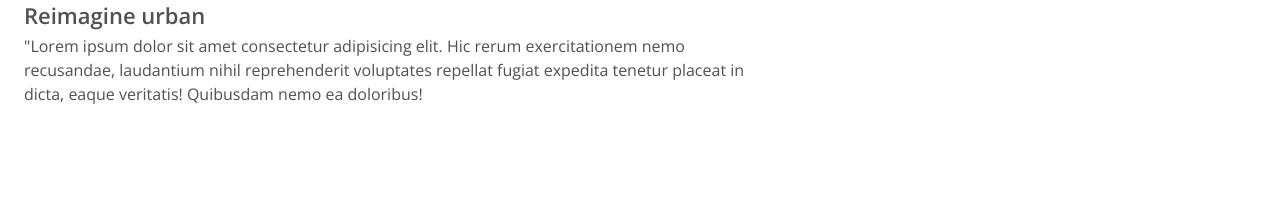
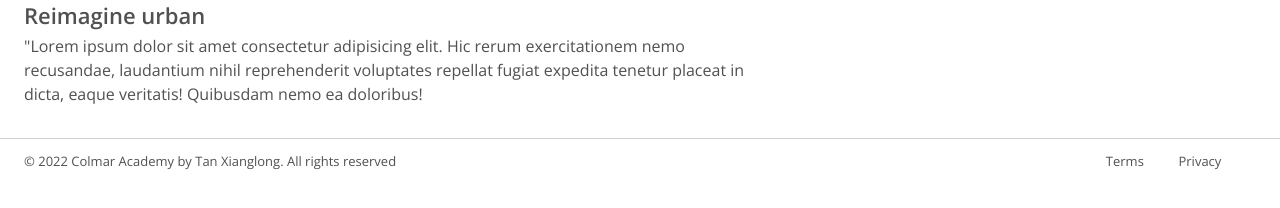
Before and after one commit to tan-xianglong/colmar-academy, a plain HTML site: page index.html in a window 1280 px wide. Shown: the part 2768-2976 px from the top of the page. Before the commit the page ends 2906 px from the top, so only its background shows below. Drawn offline with nearby package versions, Linux system fonts and the light colour scheme.

Commit message:
added footer mobile desktop

```diff
--- a/css/desktop.css
+++ b/css/desktop.css
@@ -296,3 +296,20 @@ p {
   line-height: 150%;
 }
 /* end of thesis section styling */
+/* start of footer styling */
+footer {
+  border-top: solid 1px lightgrey;
+  padding: 16px 24px 48px;
+  justify-content: space-between;
+}
+
+footer > div > p {
+  font-size: 13px;
+}
+
+#terms {
+  width: 15%;
+  justify-content: space-evenly;
+}
+
+/* end of footer styling */
--- a/css/mobile.css
+++ b/css/mobile.css
@@ -159,7 +159,9 @@
   }
   /* End of thesis section styling */
   /* start of footer styling */
-
+  #terms{
+    display: none;
+  }
   /* end of footer styling */
 }
 /* End of responsive styling settings */
--- a/index.html
+++ b/index.html
@@ -186,8 +186,12 @@
       </div>
     </section>
   </main>
-  <footer>
-
+  <footer class="flex">
+    <div><p>&copy 2022 Colmar Academy by Tan Xianglong. All rights reserved</p></div>
+    <div class="flex" id="terms">
+      <p>Terms</p>
+      <p>Privacy</p>
+    </div>
   </footer>
 </body>
 </html>
```
